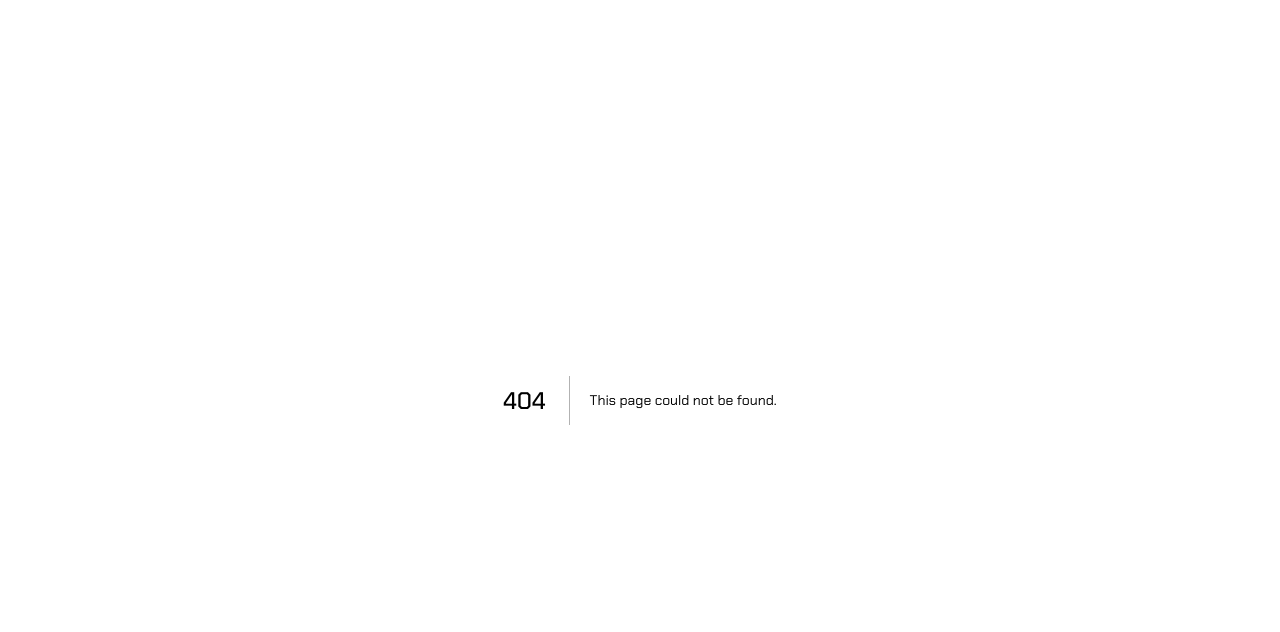
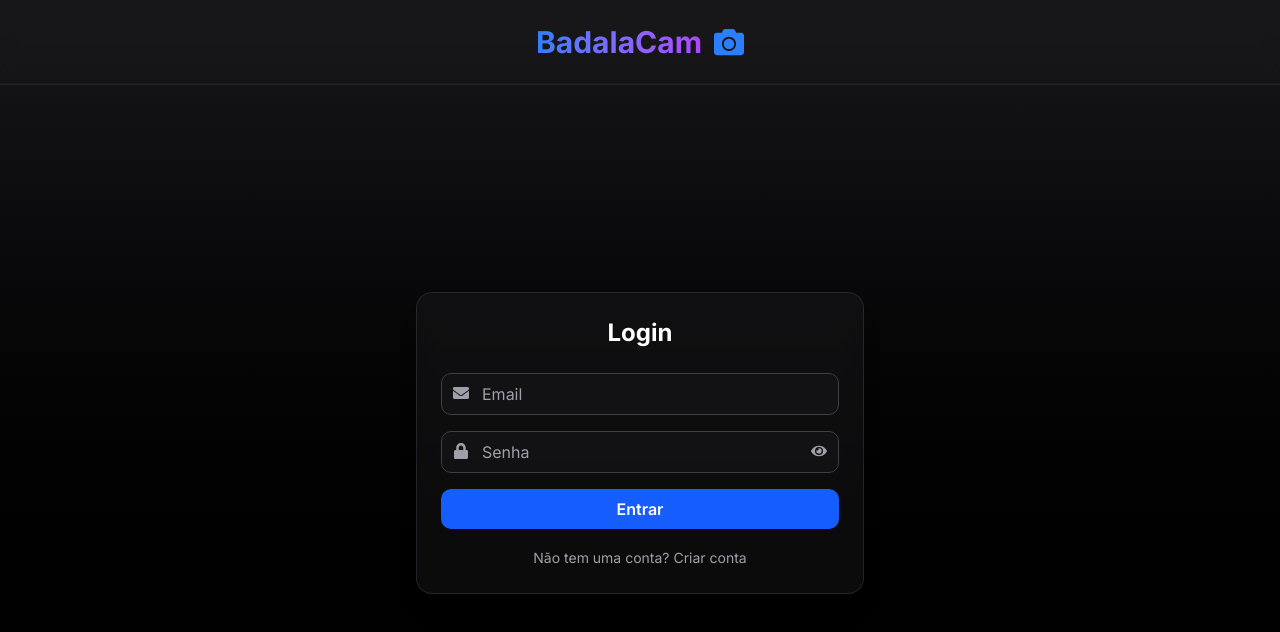
Before and after one commit to AlaPedro/timestampcam, a Next.js app: page /auth in a window 1280 px wide. Before the commit this address had no page. Shown: the top 632 px of the page. Built offline with nearby package versions, Linux system fonts and the light colour scheme; no server answers.

Commit message:
feat auth incomplete

```diff
--- /dev/null
+++ b/src/app/auth/page.tsx
@@ -0,0 +1,28 @@
+"use client";
+
+import Auth from "../components/Auth";
+import { FaCamera } from "react-icons/fa";
+import Link from "next/link";
+
+export default function AuthPage() {
+  return (
+    <div className="min-h-screen flex flex-col bg-gradient-to-b from-zinc-900 to-black font-chakra-petch">
+      {/* Header */}
+      <header className="bg-zinc-900/50 backdrop-blur-sm text-white p-6 text-center border-b border-zinc-800">
+        <Link href="/" className="inline-block">
+          <h1 className="text-3xl font-bold flex items-center gap-3 justify-center">
+            <span className="bg-gradient-to-r from-blue-500 to-purple-500 text-transparent bg-clip-text">
+              BadalaCam
+            </span>
+            <FaCamera className="text-blue-500" />
+          </h1>
+        </Link>
+      </header>
+
+      {/* Main Content */}
+      <main className="flex-1 flex items-center justify-center p-6">
+        <Auth />
+      </main>
+    </div>
+  );
+}
--- /dev/null
+++ b/src/app/components/Auth.tsx
@@ -0,0 +1,124 @@
+"use client";
+
+import { useState } from "react";
+import { supabase } from "../../../lib/supabase";
+import { FaEnvelope, FaLock, FaUser, FaEye, FaEyeSlash } from "react-icons/fa";
+import { toast } from "react-hot-toast";
+
+export default function Auth() {
+  const [email, setEmail] = useState("");
+  const [password, setPassword] = useState("");
+  const [name, setName] = useState("");
+  const [loading, setLoading] = useState(false);
+  const [isLogin, setIsLogin] = useState(true);
+  const [showPassword, setShowPassword] = useState(false);
+
+  const handleAuth = async (e: React.FormEvent) => {
+    e.preventDefault();
+    setLoading(true);
+
+    try {
+      if (isLogin) {
+        // Login
+        const { error } = await supabase.auth.signInWithPassword({
+          email,
+          password,
+        });
+
+        if (error) throw error;
+        toast.success("Login realizado com sucesso!");
+      } else {
+        // Signup
+        const { error } = await supabase.auth.signUp({
+          email,
+          password,
+          options: {
+            data: {
+              name,
+            },
+          },
+        });
+
+        if (error) throw error;
+        toast.success("Conta criada com sucesso! Verifique seu email.");
+      }
+    } catch (error: any) {
+      toast.error(error.message);
+    } finally {
+      setLoading(false);
+    }
+  };
+
+  return (
+    <div className="w-full max-w-md mx-auto p-6 bg-zinc-800/30 backdrop-blur-sm rounded-2xl shadow-xl border border-zinc-700/50">
+      <h2 className="text-2xl font-bold text-center mb-6 text-white">
+        {isLogin ? "Login" : "Criar Conta"}
+      </h2>
+
+      <form onSubmit={handleAuth} className="space-y-4">
+        {!isLogin && (
+          <div className="relative">
+            <FaUser className="absolute left-3 top-3 text-zinc-400" />
+            <input
+              type="text"
+              placeholder="Nome"
+              value={name}
+              onChange={(e) => setName(e.target.value)}
+              className="w-full pl-10 pr-4 py-2 bg-zinc-900/50 border border-zinc-700 rounded-lg text-white placeholder-zinc-400 focus:outline-none focus:border-blue-500"
+              required
+            />
+          </div>
+        )}
+
+        <div className="relative">
+          <FaEnvelope className="absolute left-3 top-3 text-zinc-400" />
+          <input
+            type="email"
+            placeholder="Email"
+            value={email}
+            onChange={(e) => setEmail(e.target.value)}
+            className="w-full pl-10 pr-4 py-2 bg-zinc-900/50 border border-zinc-700 rounded-lg text-white placeholder-zinc-400 focus:outline-none focus:border-blue-500"
+            required
+          />
+        </div>
+
+        <div className="relative">
+          <FaLock className="absolute left-3 top-3 text-zinc-400" />
+          <input
+            type={showPassword ? "text" : "password"}
+            placeholder="Senha"
+            value={password}
+            onChange={(e) => setPassword(e.target.value)}
+            className="w-full pl-10 pr-10 py-2 bg-zinc-900/50 border border-zinc-700 rounded-lg text-white placeholder-zinc-400 focus:outline-none focus:border-blue-500"
+            required
+          />
+          <button
+            type="button"
+            onClick={() => setShowPassword(!showPassword)}
+            className="absolute right-3 top-3 text-zinc-400 hover:text-white"
+          >
+            {showPassword ? <FaEyeSlash /> : <FaEye />}
+          </button>
+        </div>
+
+        <button
+          type="submit"
+          disabled={loading}
+          className="w-full py-2 bg-blue-600 hover:bg-blue-700 text-white rounded-lg font-semibold transition-colors disabled:opacity-50 disabled:cursor-not-allowed"
+        >
+          {loading ? "Carregando..." : isLogin ? "Entrar" : "Criar Conta"}
+        </button>
+
+        <button
+          type="button"
+          onClick={() => setIsLogin(!isLogin)}
+          className="w-full text-sm text-zinc-400 hover:text-white transition-colors"
+        >
+          {isLogin
+            ? "Não tem uma conta? Criar conta"
+            : "Já tem uma conta? Fazer login"}
+        </button>
+      </form>
+    </div>
+  );
+}
--- a/src/app/components/CameraCapture.tsx
+++ b/src/app/components/CameraCapture.tsx
@@ -213,7 +213,7 @@
     const newFileName = `${Math.random()}.${fileExt}`;
 
     const { data, error } = await supabase.storage
-      .from("badalacam") // nome do seu bucket
+      .from("dev-badalacam") // nome do seu bucket
       .upload(newFileName, file);
 
     if (error) {
@@ -224,7 +224,7 @@
     // Retorna URL pública da imagem
     const {
       data: { publicUrl },
-    } = supabase.storage.from("badalacam").getPublicUrl(data.path);
+    } = supabase.storage.from("dev-badalacam").getPublicUrl(data.path);
 
     return publicUrl;
   };
--- a/src/app/components/PhotoFeed.tsx
+++ b/src/app/components/PhotoFeed.tsx
@@ -51,7 +51,9 @@
 
   const fetchPhotos = async () => {
     try {
-      const { data, error } = await supabase.storage.from("badalacam").list();
+      const { data, error } = await supabase.storage
+        .from("dev-badalacam")
+        .list();
 
       if (error) {
         console.error("Error fetching photos:", error);
@@ -62,7 +64,7 @@
         data.map(async (file) => {
           const {
             data: { publicUrl },
-          } = supabase.storage.from("badalacam").getPublicUrl(file.name);
+          } = supabase.storage.from("dev-badalacam").getPublicUrl(file.name);
 
           return {
             name: file.name,
--- /dev/null
+++ b/src/app/contexts/AuthContext.tsx
@@ -0,0 +1,61 @@
+"use client";
+
+import { createContext, useContext, useEffect, useState } from "react";
+import { supabase } from "../../../lib/supabase";
+import { useRouter } from "next/navigation";
+import { User } from "@supabase/supabase-js";
+
+interface AuthContextType {
+  user: User | null;
+  loading: boolean;
+  signOut: () => Promise<void>;
+}
+
+const AuthContext = createContext<AuthContextType>({
+  user: null,
+  loading: true,
+  signOut: async () => {},
+});
+
+export function AuthProvider({ children }: { children: React.ReactNode }) {
+  const [user, setUser] = useState<User | null>(null);
+  const [loading, setLoading] = useState(true);
+  const router = useRouter();
+
+  useEffect(() => {
+    // Verificar sessão atual
+    supabase.auth.getSession().then(({ data: { session } }) => {
+      setUser(session?.user ?? null);
+      setLoading(false);
+    });
+
+    // Escutar mudanças na autenticação
+    const {
+      data: { subscription },
+    } = supabase.auth.onAuthStateChange((_event, session) => {
+      setUser(session?.user ?? null);
+      setLoading(false);
+    });
+
+    return () => subscription.unsubscribe();
+  }, []);
+
+  const signOut = async () => {
+    await supabase.auth.signOut();
+    router.push("/auth");
+  };
+
+  return (
+    <AuthContext.Provider value={{ user, loading, signOut }}>
+      {children}
+    </AuthContext.Provider>
+  );
+}
+
+export const useAuth = () => {
+  const context = useContext(AuthContext);
+  if (!context) {
+    throw new Error("useAuth must be used within an AuthProvider");
+  }
+  return context;
+};
--- a/src/app/layout.tsx
+++ b/src/app/layout.tsx
@@ -1,42 +1,28 @@
 import type { Metadata } from "next";
-import { Geist, Geist_Mono } from "next/font/google";
-import { Chakra_Petch } from "next/font/google";
+import { Inter } from "next/font/google";
 import "./globals.css";
 import { Toaster } from "react-hot-toast";
-const geistSans = Geist({
-  variable: "--font-geist-sans",
-  subsets: ["latin"],
-});
+import { AuthProvider } from "./contexts/AuthContext";
 
-const geistMono = Geist_Mono({
-  variable: "--font-geist-mono",
-  subsets: ["latin"],
-});
-
-const chakraPetch = Chakra_Petch({
-  weight: ["300", "400", "500", "600", "700"],
-  subsets: ["latin"],
-  variable: "--font-chakra-petch",
-});
+const inter = Inter({ subsets: ["latin"] });
 
 export const metadata: Metadata = {
   title: "BadalaCam",
-  description: "Fotos com integridade garantida.",
+  description: "Capture momentos com timestamp",
 };
 
 export default function RootLayout({
   children,
-}: Readonly<{
+}: {
   children: React.ReactNode;
-}>) {
+}) {
   return (
-    <html lang="en">
-      <body
-        className={`${geistSans.variable} ${geistMono.variable} ${chakraPetch.variable} antialiased`}
-        suppressHydrationWarning={true}
-      >
-        {children}
-        <Toaster />
+    <html lang="pt-BR">
+      <body className={inter.className}>
+        <AuthProvider>
+          {children}
+          <Toaster position="top-right" />
+        </AuthProvider>
       </body>
     </html>
   );
--- a/src/app/page.tsx
+++ b/src/app/page.tsx
@@ -2,8 +2,32 @@
 
 import CameraCapture from "./components/CameraCapture";
 import { FaCamera, FaGithub } from "react-icons/fa";
+import { useAuth } from "./contexts/AuthContext";
+import { useEffect } from "react";
+import { useRouter } from "next/navigation";
 
 export default function Home() {
+  const { user, loading } = useAuth();
+  const router = useRouter();
+
+  useEffect(() => {
+    if (!loading && !user) {
+      router.push("/auth");
+    }
+  }, [user, loading, router]);
+
+  if (loading) {
+    return (
+      <div className="min-h-screen flex items-center justify-center bg-gradient-to-b from-zinc-900 to-black">
+        <div className="animate-spin rounded-full h-12 w-12 border-t-2 border-b-2 border-white"></div>
+      </div>
+    );
+  }
+
+  if (!user) {
+    return null;
+  }
+
   return (
     <div className="min-h-screen flex flex-col bg-gradient-to-b from-zinc-900 to-black font-chakra-petch">
       {/* Header */}
```
